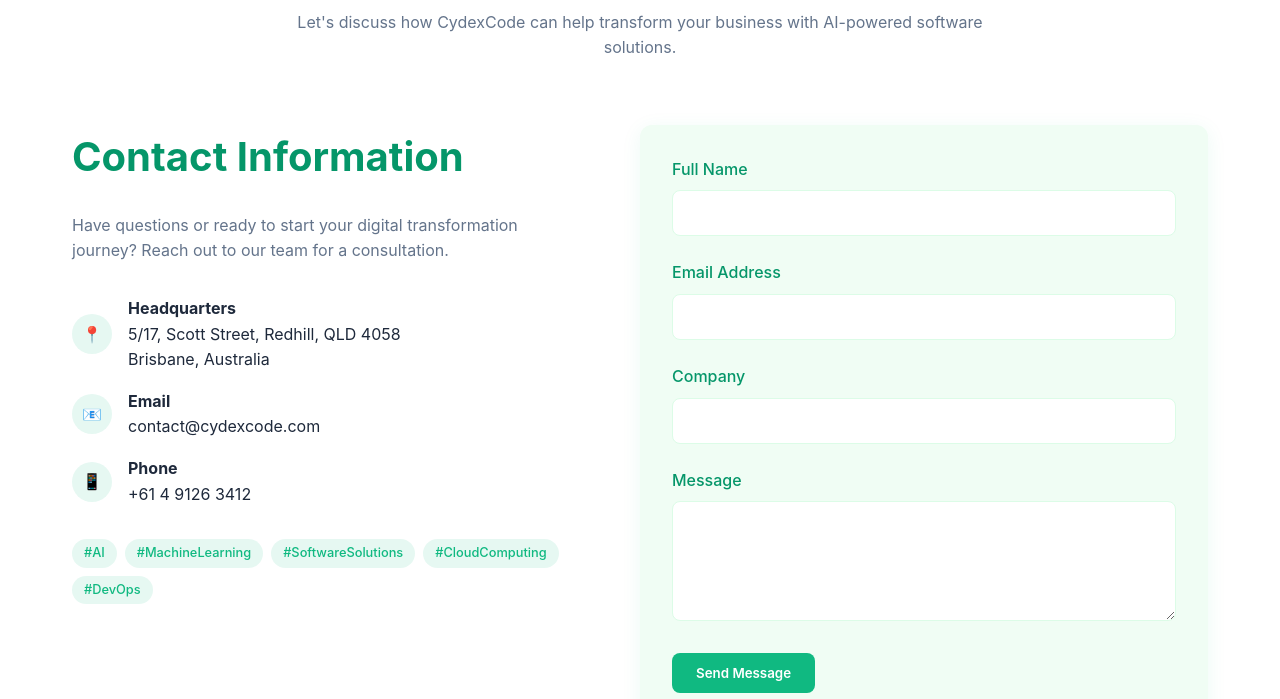
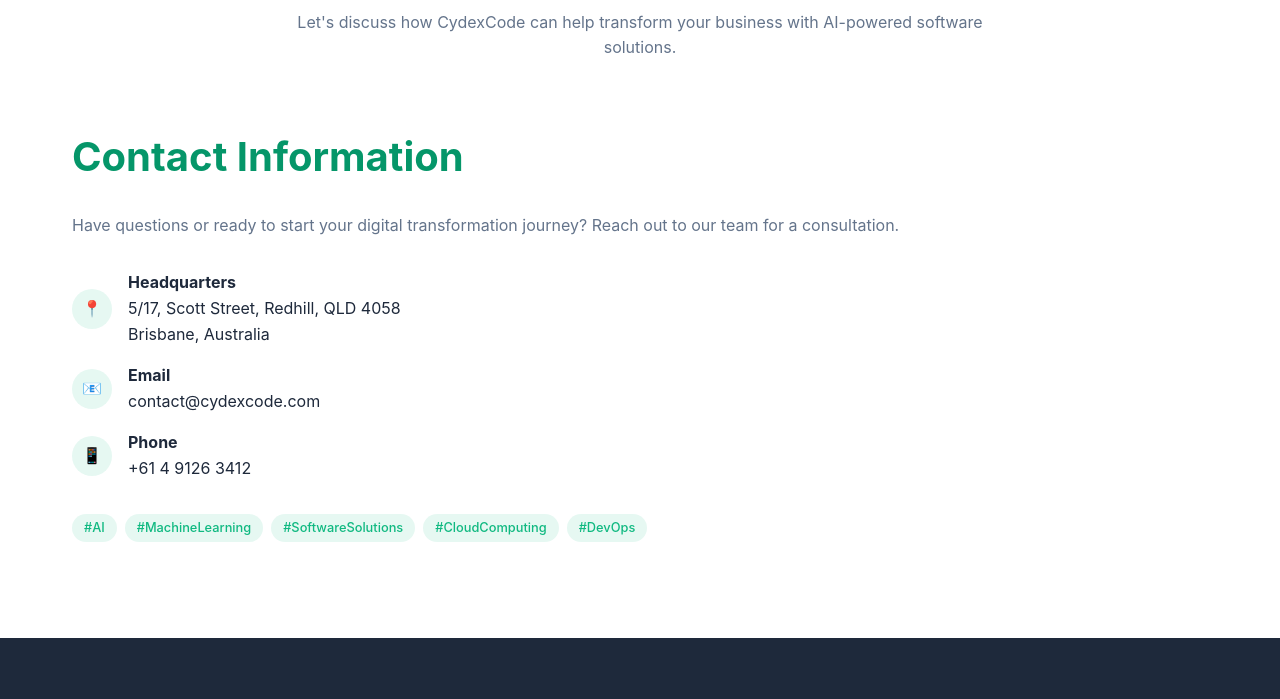
Before and after one commit to CydexCode/cydexcode_Web, a plain HTML site: page index.html in a window 1280 px wide. Shown: the part 3750-4449 px from the top of the page. Drawn offline with Linux system fonts and the light colour scheme.

Commit message:
Update index.html

```diff
--- a/index.html
+++ b/index.html
@@ -1057,7 +1057,7 @@
             </div>
           </div>
 
-          <div class="contact-form">
+<!--           <div class="contact-form">
             <form id="contactForm">
               <div class="form-group">
                 <label for="name">Full Name</label>
@@ -1076,7 +1076,7 @@
                 <textarea id="message" class="form-control" required></textarea>
               </div>
               <button type="submit" class="submit-btn">Send Message</button>
-            </form>
+            </form> -->
           </div>
         </div>
       </div>
```
